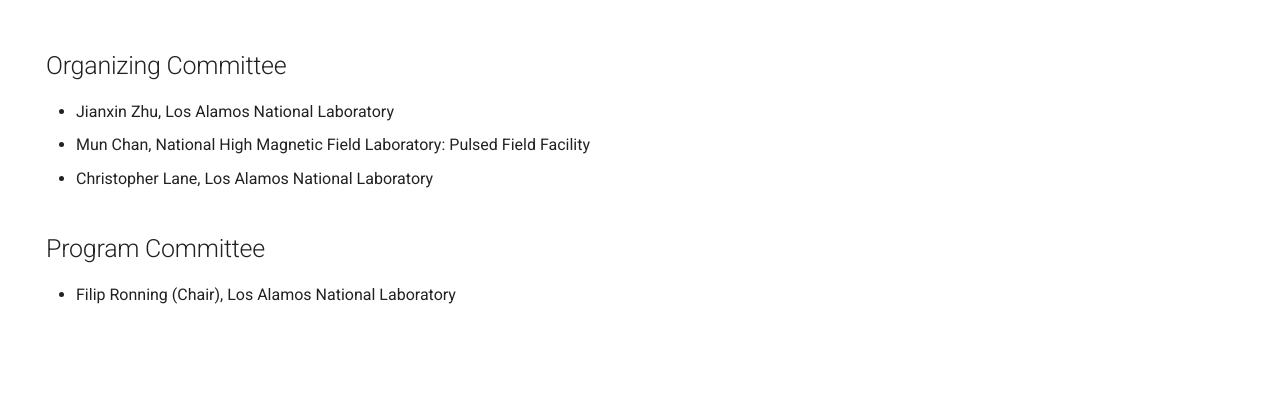
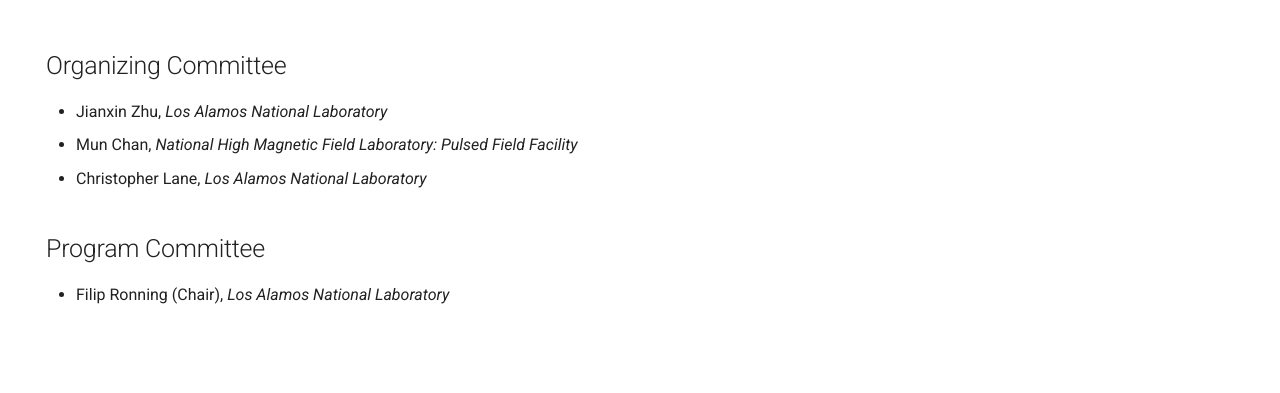
Before and after one commit to SNS2026/SNS2026.github.io, an MkDocs documentation site: the page built from docs/about.md, in a window 1280 px wide. Shown: the part 180-573 px from the top of the page. Built offline with MkDocs 1.6.1 and Material for MkDocs 9.7.7, drawn with Linux system fonts in a browser that asks for light colours.

```diff
--- a/docs/about.md
+++ b/docs/about.md
@@ -7,9 +7,9 @@ title: About
 ---
 
 ## Organizing Committee
-* Jianxin Zhu, Los Alamos National Laboratory
-* Mun Chan, National High Magnetic Field Laboratory: Pulsed Field Facility
-* Christopher Lane, Los Alamos National Laboratory
+* Jianxin Zhu, <i>Los Alamos National Laboratory</i>
+* Mun Chan, <i>National High Magnetic Field Laboratory: Pulsed Field Facility</i>
+* Christopher Lane, <i>Los Alamos National Laboratory</i>
 
 ## Program Committee
-* Filip Ronning (Chair), Los Alamos National Laboratory
+* Filip Ronning (Chair), <i>Los Alamos National Laboratory</i>
```
